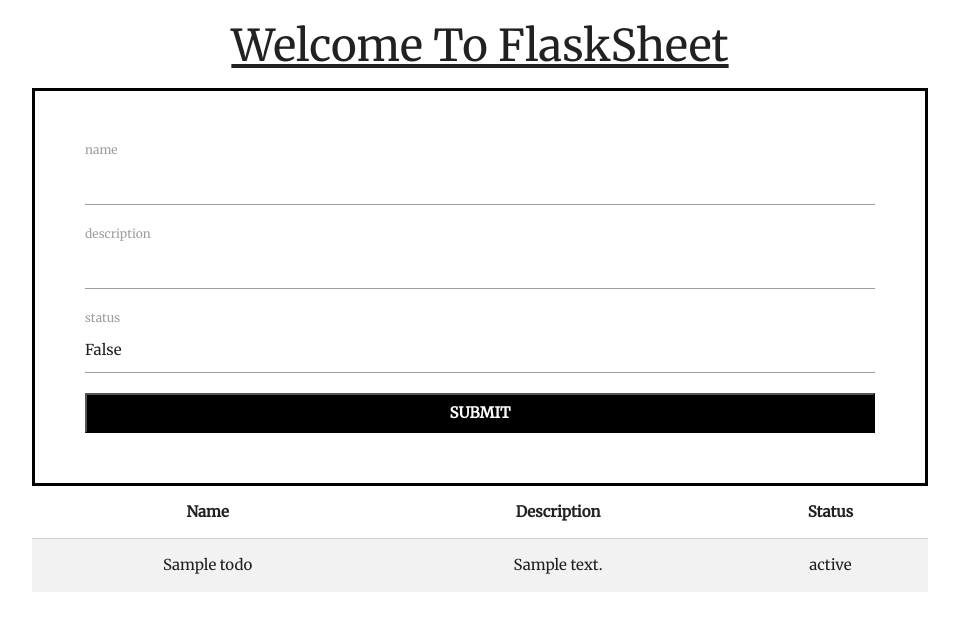
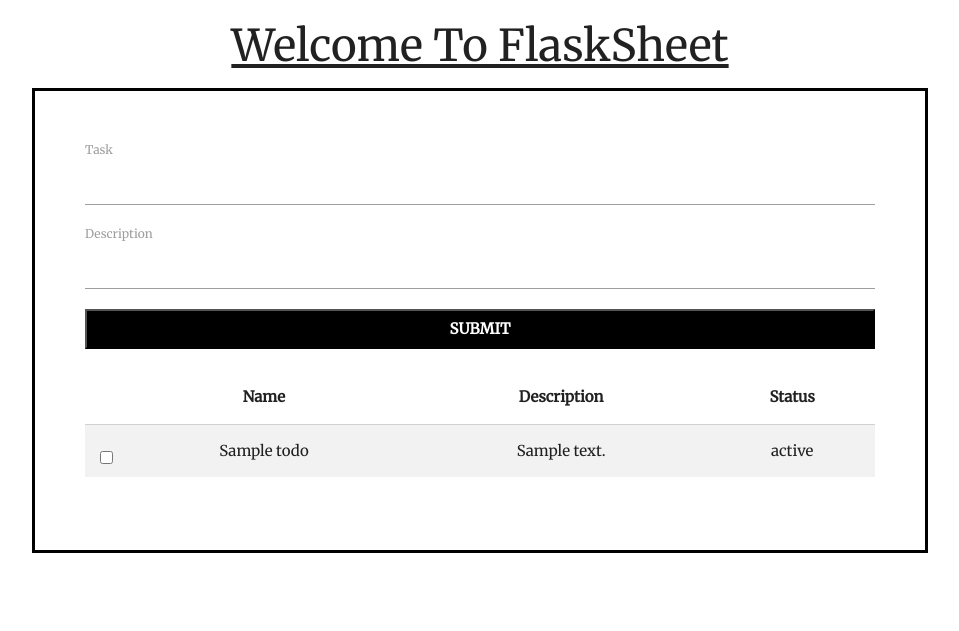
Before and after one commit to BolajiOlajide/FlaskSheet, a Flask app: template templates/index.html in a window 1280 px wide. Shown: the top 631 px of the page, without its empty margins (160-1119 px from the left). Run offline with Flask 2, Linux system fonts and the light colour scheme; the template is opened without the code that fills it: values that come from a table or form of the project are taken from there, most other values are stand-ins (such as "Sample title", 1, 10 or a date in 2020); parts of the project's set-up code (start-up, migrations or seed data) failed here and were passed over; some libraries are stand-ins or nearby versions.

Commit message:
add checkbox for status

```diff
--- a/forms.py
+++ b/forms.py
@@ -3,6 +3,6 @@ from wtforms import StringField, BooleanField
 from wtforms.validators import DataRequired
 
 class AddTodoForm(FlaskForm):
-    name = StringField('name', validators=[DataRequired()])
+    name = StringField('task', validators=[DataRequired()])
     description = StringField('description', validators=[DataRequired()])
-    status = StringField('status', default=False, validators=[DataRequired()])
+    status = BooleanField()
--- a/static/styles.css
+++ b/static/styles.css
@@ -15,6 +15,14 @@ h3 {
 	border: 3px solid black;
 }
 
+form > label {
+	text-transform: capitalize;
+}
+
+#status {
+	opacity: unset;
+}
+
 .submit {
 	background: black;
 	height: 40px;
--- a/templates/index.html
+++ b/templates/index.html
@@ -16,12 +16,12 @@
 		    {{ form.csrf_token }}
 		    {{ form.name.label }} {{ form.name(size=10) }}
 		    {{ form.description.label }} {{ form.description(size=10) }}
-		    {{ form.status.label }} {{ form.status(size=10) }}
 		    <input type="submit" value="SUBMIT" class="submit">
-		</form>
+		    <br />
 		    <table class="striped centered">
 		        <thead>
 		          <tr>
+		          	  <th></th>
 		              <th>Name</th>
 		              <th>Description</th>
 		              <th>Status</th>
@@ -30,6 +30,7 @@
 		        <tbody>
 		        	{% for todo in todos %}
 						<tr>
+							<td>{{ form.status() }}</td>
 				            <td>{{ todo['name'] }}</td>
 				            <td>{{ todo['description'] }}</td>
 				            <td>{{ todo['status'] }}</td>
@@ -38,6 +39,7 @@
 		        </tbody>
 	        </table>
 	        <br />
+		</form>
 	</div>
 	<script
 	  src="https://code.jquery.com/jquery-3.1.1.min.js"
```
Lines whose indentation alone changed are shown as unchanged.
